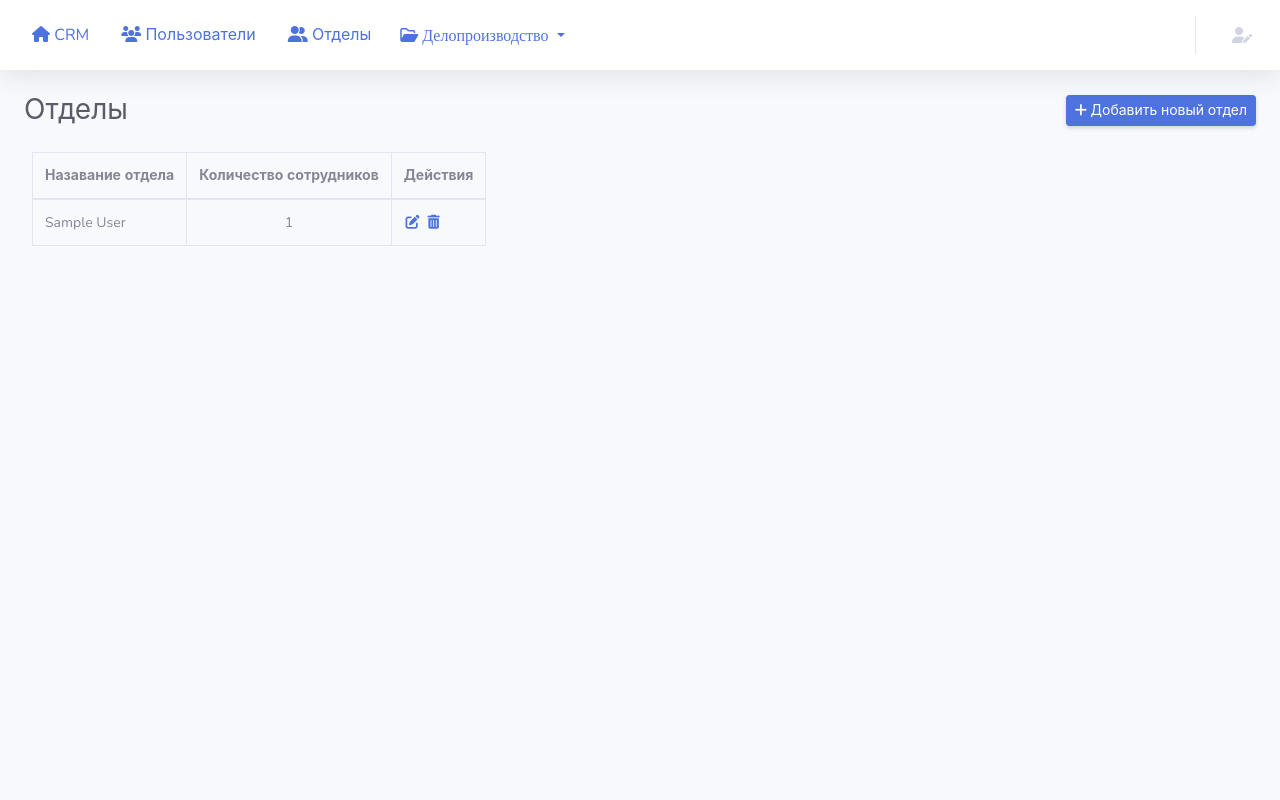
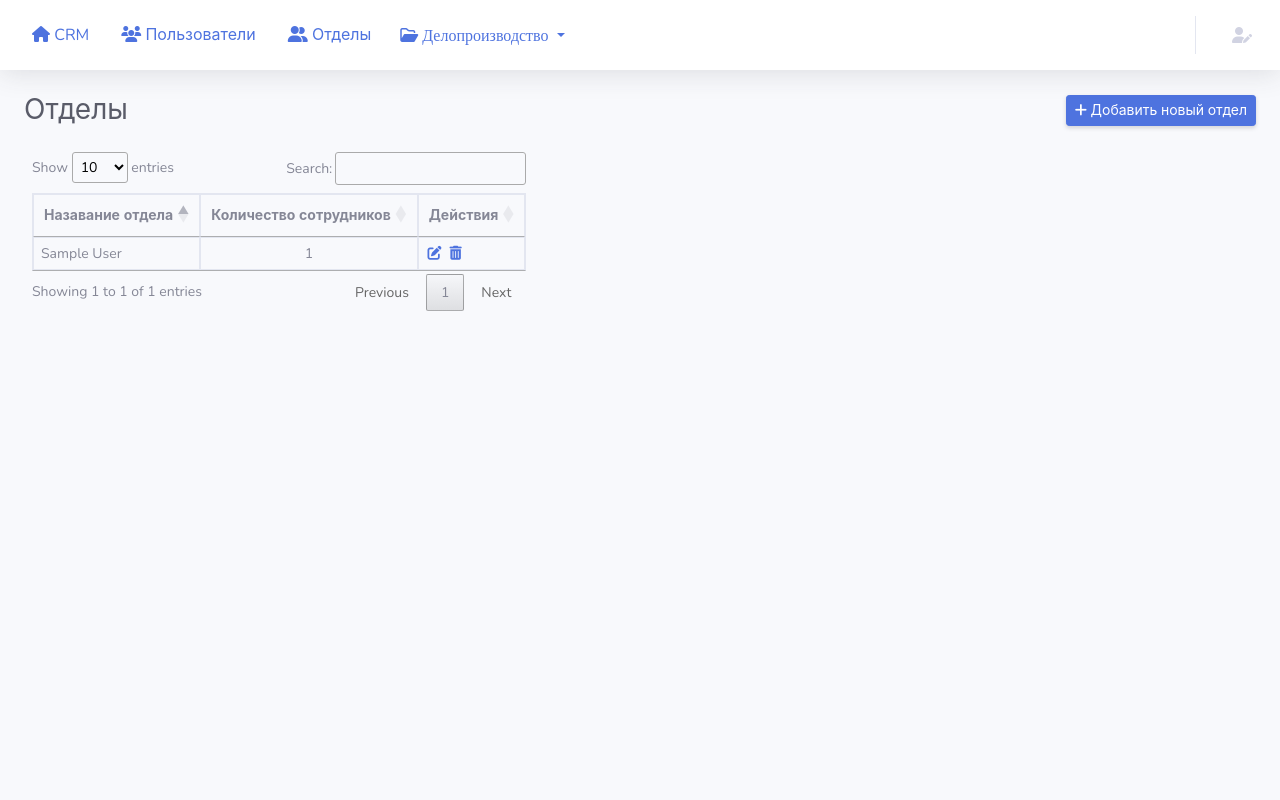
Before and after one commit to Kimi0208/Python18_G2_project, a Django app: page /accounts/group_list/ in a window 1280 px wide. Run offline with Django 5.2, Linux system fonts and the light colour scheme; tables that the repository leaves empty hold one stand-in row (values such as "Sample post"); parts of the project's set-up code (start-up, migrations or seed data) failed here and were passed over; some libraries are stand-ins or nearby versions.

Commit message:
Переместил инициализацию таблицы #DataTable в base.html. Изменил отступы для элементов этой таблицы.

```diff
--- a/webapp/static/css/style.css
+++ b/webapp/static/css/style.css
@@ -31,6 +31,10 @@
 
 #TaskDataTable tbody tr {
     cursor: pointer;
+}
+#DataTable > tbody > tr > th,
+#DataTable > tbody > tr > td {
+    padding: 5px 7px;
 }
 
 table.dataTable > tbody > tr > th,
--- a/webapp/static/js/main.js
+++ b/webapp/static/js/main.js
@@ -801,7 +801,7 @@ function onLoad() {
           dataTable = $('#TaskDataTable').DataTable({
               columnDefs: [
                   { visible:false, target: [0]}
-              ]
+              ],
           });
     });
 
--- a/webapp/templates/_base.html
+++ b/webapp/templates/_base.html
@@ -190,8 +190,14 @@
 <script src="//cdn.datatables.net/2.0.1/js/dataTables.min.js"></script>
 <script src="https://cdn.jsdelivr.net/npm/select2@4.1.0-rc.0/dist/js/select2.min.js"></script>
 <script src="{% static 'js/main.js' %}"></script>
+{% block scripts %}
+{% endblock %}
+<script>
+    $(document).ready(function () {
+        $('#DataTable').DataTable();
+    });
+</script>
 
-{% block scripts %}{% endblock %}
 </body>
 
 </html>
--- a/webapp/templates/index.html
+++ b/webapp/templates/index.html
@@ -119,11 +119,6 @@
 {% endblock %}
 {% block scripts %}
     <script>
-        $(document).ready(function () {
-            $('#DataTable').DataTable();
-        });
-    </script>
-    <script>
         document.addEventListener('DOMContentLoaded', function () {
             let checklistDropdown = document.getElementById('checklist_dropdown');
             let checklistDropdownMenu = checklistDropdown.querySelector('.dropdown-menu');
```
